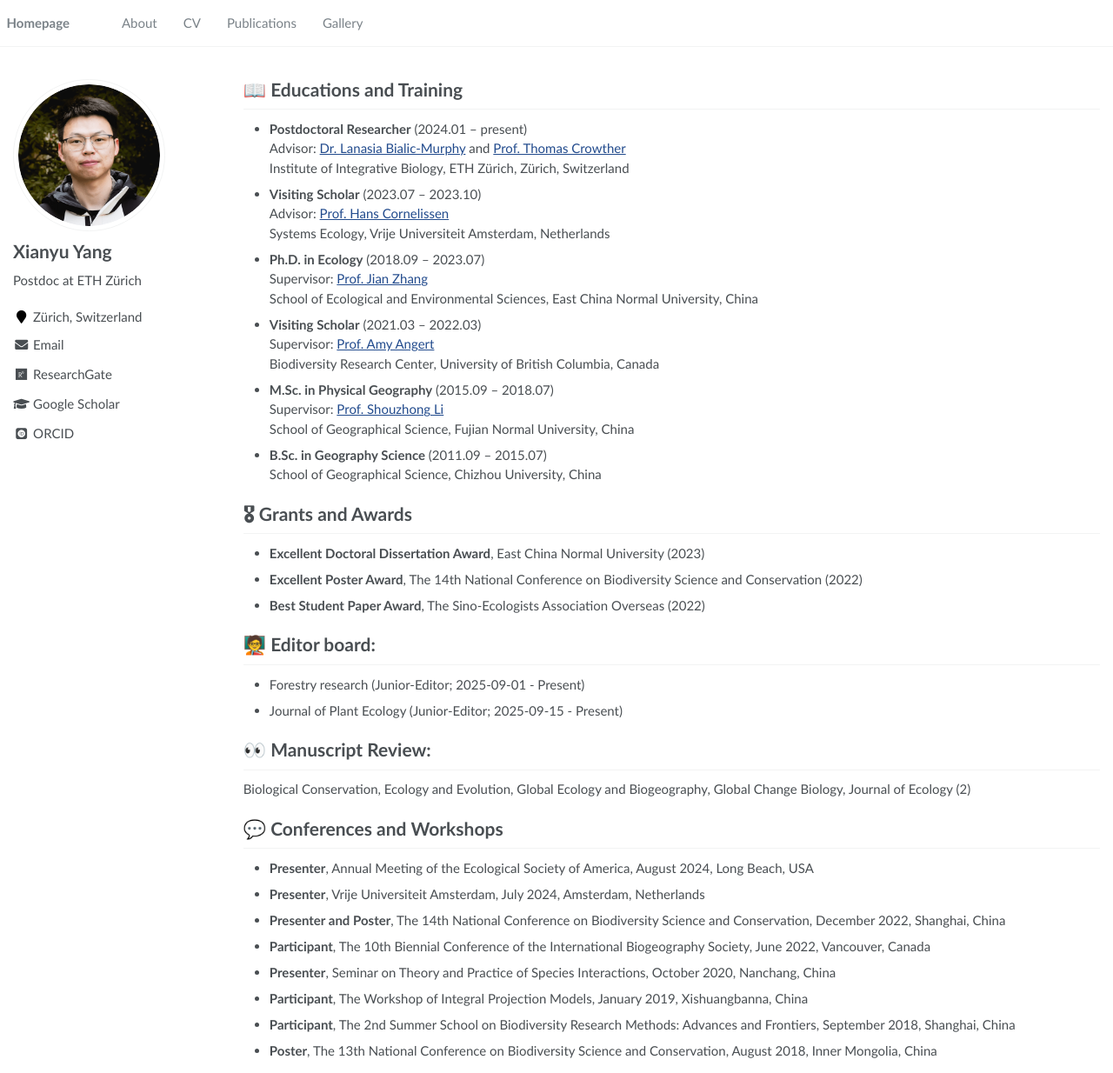
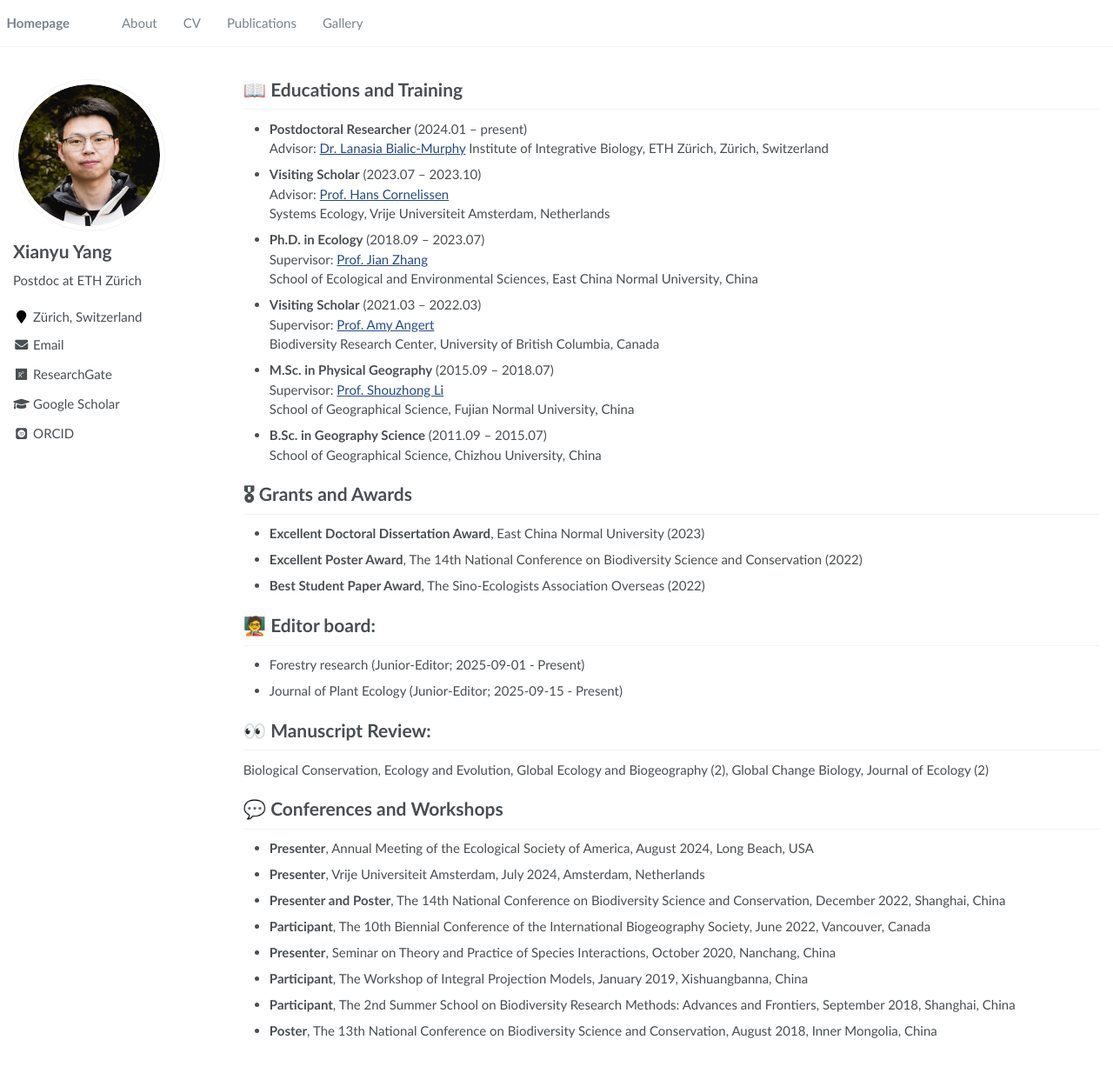
Before and after one commit to Xianyu-Yang/xianyu-yang.github.io, a Jekyll site: the page built from _pages/cv.md, in a window 1280 px wide and 1234 px high. Shown: the whole window at 87% size. Built offline with Jekyll 4.4.1, drawn with Linux system fonts in a browser that asks for light colours; some web fonts are replaced.

Commit message:
Update cv.md

```diff
--- a/_pages/cv.md
+++ b/_pages/cv.md
@@ -7,7 +7,7 @@ author_profile: true
 
 # 📖 Educations and Training
 - **Postdoctoral Researcher** (2024.01 – present)
-  Advisor: [Dr. Lanasia Bialic-Murphy](https://crowtherlab.com/dr-lalasia-bialic-murphy/){:target="_blank"} and [Prof. Thomas Crowther](https://crowtherlab.com/about-tom-crowther/){:target="_blank"}
+  Advisor: [Dr. Lanasia Bialic-Murphy](https://crowtherlab.com/dr-lalasia-bialic-murphy/){:target="_blank"}
   Institute of Integrative Biology, ETH Zürich, Zürich, Switzerland
 
 - **Visiting Scholar** (2023.07 – 2023.10)
@@ -39,7 +39,7 @@ author_profile: true
 - Journal of Plant Ecology (Junior-Editor; 2025-09-15 - Present)
 
 # 👀 Manuscript Review:
-Biological Conservation, Ecology and Evolution, Global Ecology and Biogeography, Global Change Biology, Journal of Ecology (2)
+Biological Conservation, Ecology and Evolution, Global Ecology and Biogeography (2), Global Change Biology, Journal of Ecology (2)
 
 # 💬 Conferences and Workshops
 - **Presenter**, Annual Meeting of the Ecological Society of America, August 2024, Long Beach, USA
```
